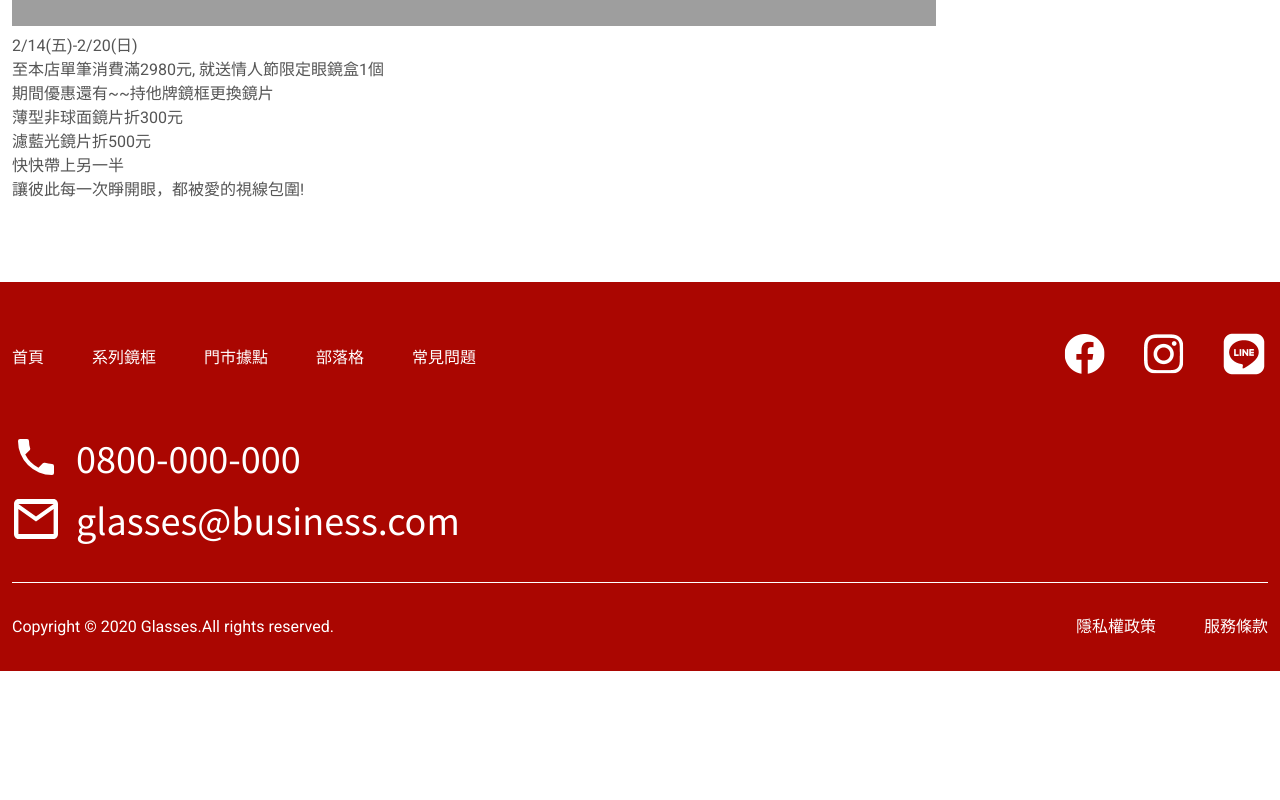
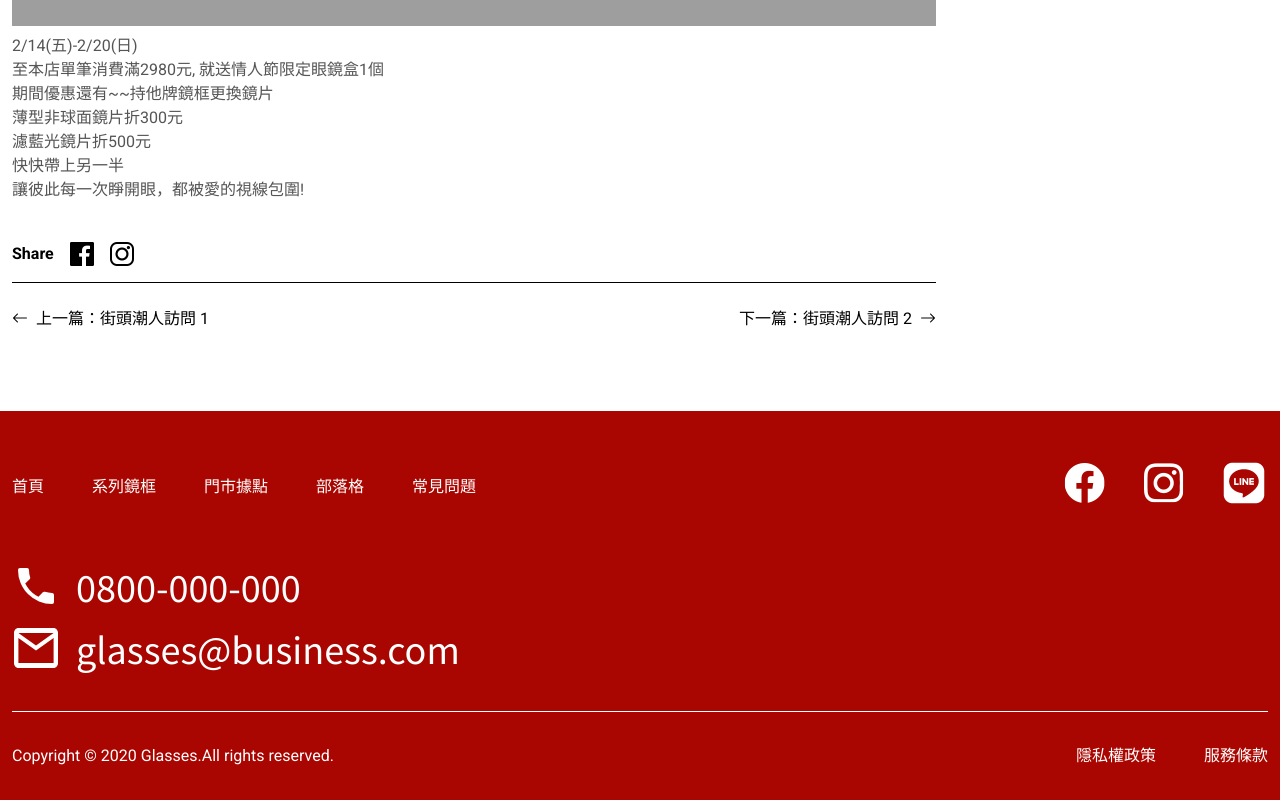
Before and after one commit to amanoizumi/webLayout-glasses-ec-tailwind, a plain HTML site: page blog-detail.html in a window 1280 px wide. Shown: the part 2715-3515 px from the top of the page. Before the commit the page ends 3386 px from the top, so only its background shows below. Drawn offline with nearby package versions, Linux system fonts and the light colour scheme; grey boxes are pictures that could not be loaded.

Commit message:
Update 2022-07-11T13:50:12.646Z

```diff
--- a/blog-detail.html
+++ b/blog-detail.html
@@ -145,7 +145,7 @@
       <section class="sm:w-9/12">
         <h2 class="text-xl">情人特別企劃</h2>
         <p class="font-medium mb-4">2020 Valentine’s Special</p>
-        <ul class="grid gap-y-4 sm:gap-y-6 md:gap-y-10">
+        <ul class="grid gap-y-4 sm:gap-y-6 md:gap-y-10 mb-10">
           <li>
             <div
               class="h-[208px] sm:h-[320px] lg:h-[520px] bg-[url('./assets/images/mobile/blogpage-1.png')] md:bg-[url('./assets/images/tablet/blogpage-1.png')] lg:bg-[url('./assets/images/desktop/blogpage-1.png')] bg-center bg-cover mb-2"
@@ -185,6 +185,29 @@
             </article>
           </li>
         </ul>
+        <div class="border-b border-black pb-4 mb-6 sm:flex hidden">
+          <p class="font-bold mr-4">Share</p>
+          <ul class="flex">
+            <li class="w-6 mr-4">
+              <a class="block" href="#">
+                <img src="./assets/images/desktop/logo-facebook.png" alt="分享到facebook" />
+              </a>
+            </li>
+            <li class="w-6">
+              <a class="block" href="#">
+                <img src="./assets/images/desktop/logo-instagram.png" alt="分享到ig" />
+              </a>
+            </li>
+          </ul>
+        </div>
+        <div class="justify-between sm:flex hidden">
+          <a href="#" class="hover:text-primary"
+            ><i class="bi bi-arrow-left mr-2"></i>上一篇：街頭潮人訪問 1</a
+          >
+          <a href="#" class="hover:text-primary"
+            >下一篇：街頭潮人訪問 2<i class="bi bi-arrow-right ml-2"></i
+          ></a>
+        </div>
       </section>
       <aside class="hidden sm:block sm:w-3/12">
         <div class="sm:sticky sm:top-[150px]">
```
